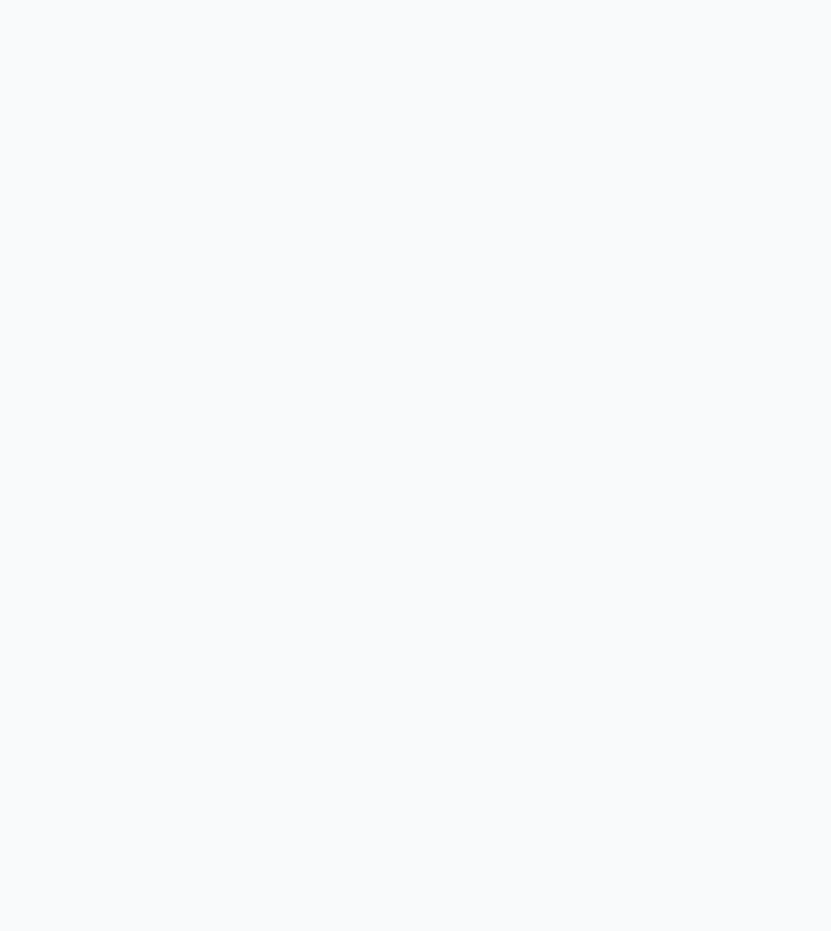
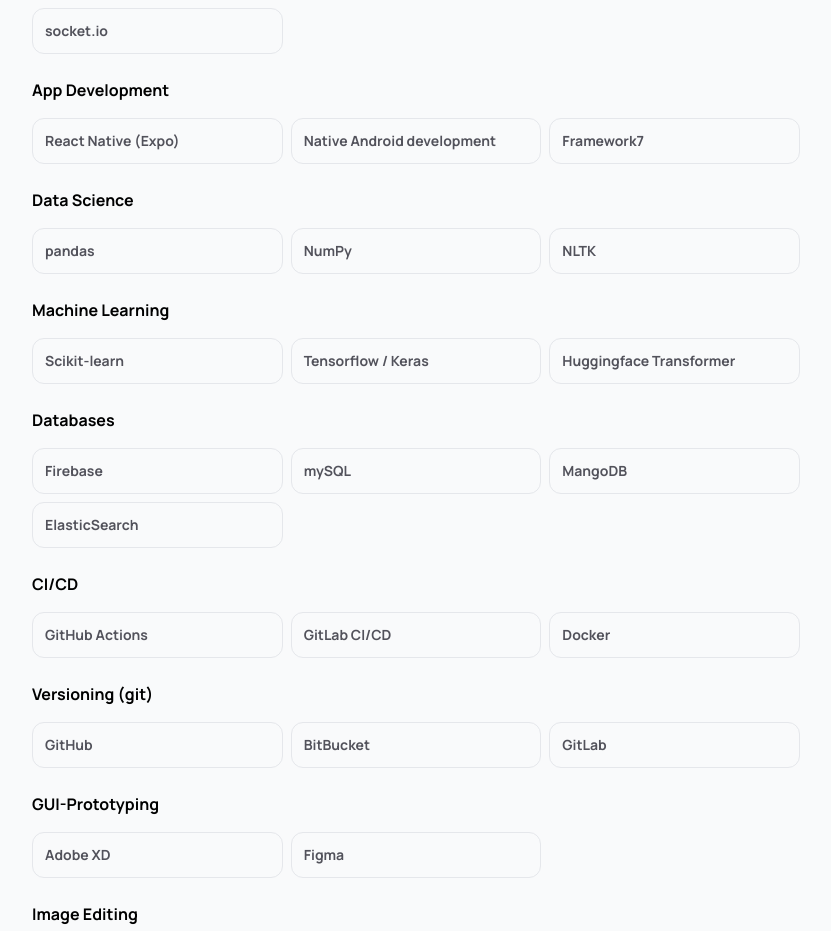
Before and after one commit to NilsHellwig/portfolio, a React (Create React App) app: page /portfolio/skills in a window 1280 px wide. Shown: the part 1866-2797 px from the top of the page, without its empty margins (224-1055 px from the left). Before the commit the page ends 1554 px from the top, so only its background shows below. Built offline with nearby package versions, Linux system fonts and the light colour scheme.

Commit message:
add other technologies

```diff
--- /dev/null
+++ b/src/data/technologies.tsx
@@ -0,0 +1,50 @@
+export const TECHNOLOGIES = [
+  {
+    name: "Web Technologies (Frontend)",
+    technologies: ["HTML", "CSS", "Tailwind", "JavaScript", "jQuery", "React (+Next.js)", "Vue.js (+Nuxt.js)", "Angular"],
+  },
+  {
+    name: "Web Technologies (Backend)",
+    technologies: ["Node.js", "Django", "FastAPI", "socket.io"],
+  },
+  {
+    name: "App Development",
+    technologies: ["React Native (Expo)", "Native Android development", "Framework7"],
+  },
+  {
+    name: "Data Science",
+    technologies: ["pandas", "NumPy", "NLTK"],
+  },
+  {
+    name: "Machine Learning",
+    technologies: ["Scikit-learn", "Tensorflow / Keras", "Huggingface Transformer"],
+  },
+  {
+    name: "Databases",
+    technologies: ["Firebase", "mySQL", "MangoDB", "ElasticSearch"],
+  },
+  {
+    name: "CI/CD",
+    technologies: ["GitHub Actions", "GitLab CI/CD", "Docker"],
+  },
+  {
+    name: "Versioning (git)",
+    technologies: ["GitHub", "BitBucket", "GitLab"],
+  },
+  {
+    name: "GUI-Prototyping",
+    technologies: ["Adobe XD", "Figma"],
+  },
+  {
+    name: "Image Editing",
+    technologies: ["Affinity Photo", "GIMP", "Adobe Photoshop"],
+  },
+  {
+    name: "Audio Editing",
+    technologies: ["Audacity", "Logic Pro"],
+  },
+  {
+    name: "Video Editing",
+    technologies: ["iMovie", "Final Cut Pro"],
+  },
+];
--- a/src/pages/Skills.tsx
+++ b/src/pages/Skills.tsx
@@ -3,14 +3,16 @@
 import { PROGRAMMING_LANGUAGES } from "../data/programming-languages";
 import { IDES } from "../data/ides";
 import { OPERATING_SYSTEMS } from "../data/operating-systems";
+import { TECHNOLOGIES } from "../data/technologies";
 
 const Skills: React.FC = () => {
   const [languages] = useState(PROGRAMMING_LANGUAGES);
   const [operatingSystems] = useState(OPERATING_SYSTEMS);
   const [ides] = useState(IDES);
+  const [technologies] = useState(TECHNOLOGIES);
 
   return (
-    <div>
+    <div className="pb-8">
       <h2 className="text-2xl font-bold">Skills</h2>
       <section className="pt-8">
         <h3 className="font-bold text-md mt-6">Programming Languages</h3>
@@ -48,6 +50,18 @@
           ))}
         </div>
       </section>
+      {technologies.map((category) => {
+        return (
+          <div>
+            <h3 className="font-bold text-md mt-6">{category.name}</h3>
+            <div className="mt-4 gap-2 grid grid-cols-1 vsm:grid-cols-2 md:grid-cols-3">
+              {category.technologies.map((name) => {
+                return <div className="border border-zinc-150 p-3 rounded-xl text-sm font-bold text-zinc-600">{name}</div>;
+              })}
+            </div>
+          </div>
+        );
+      })}
     </div>
   );
 };
```
